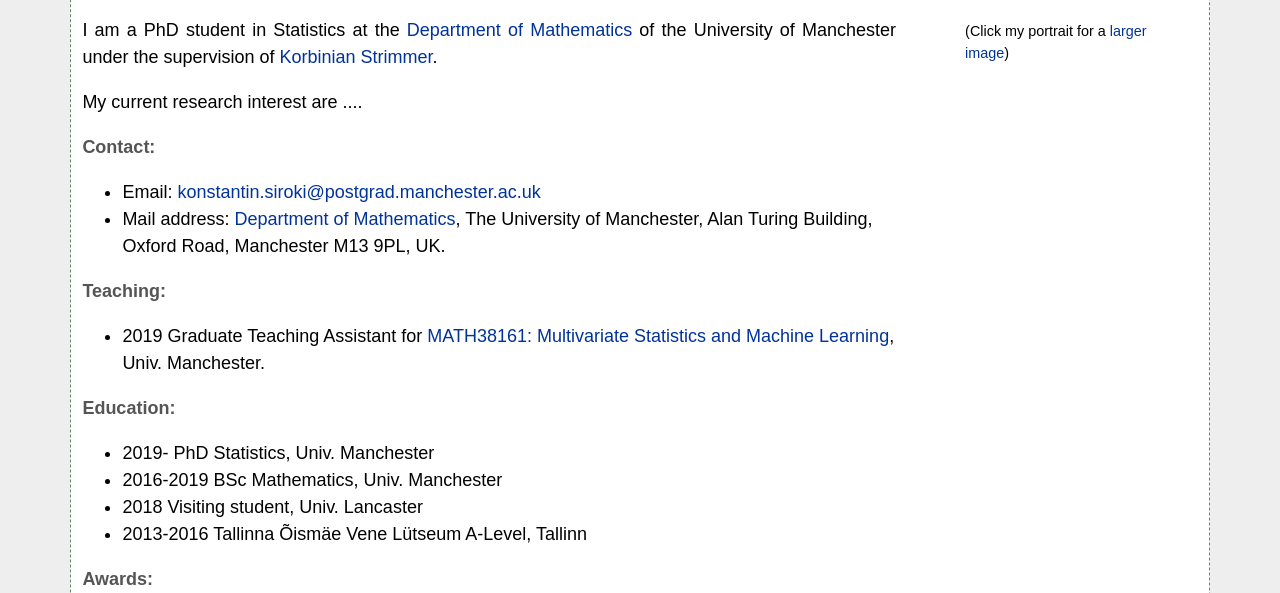
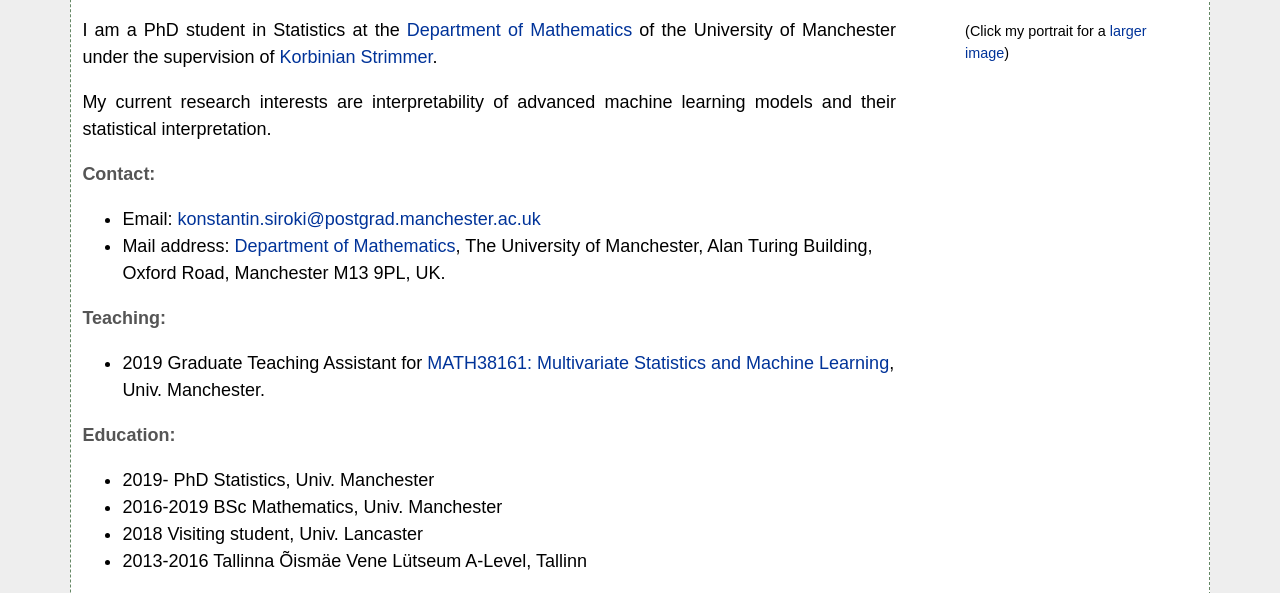
Before and after one commit to konstantinsiroki/konstantinsiroki.github.io, a plain HTML site: page index.html in a window 1280 px wide. Shown: the part 188-781 px from the top of the page. Drawn offline with Linux system fonts and the light colour scheme.

Commit message:
Update index.html

```diff
--- a/index.html
+++ b/index.html
@@ -68,7 +68,7 @@ of the University of Manchester under the supervision of
 <a href="http://strimmerlab.org/korbinian.html">Korbinian Strimmer</a>. </p>
 
 <p>
-My current research interest are ....
+My current research interests are interpretability of advanced machine learning models and their statistical interpretation.
 </p>
 
 
```
